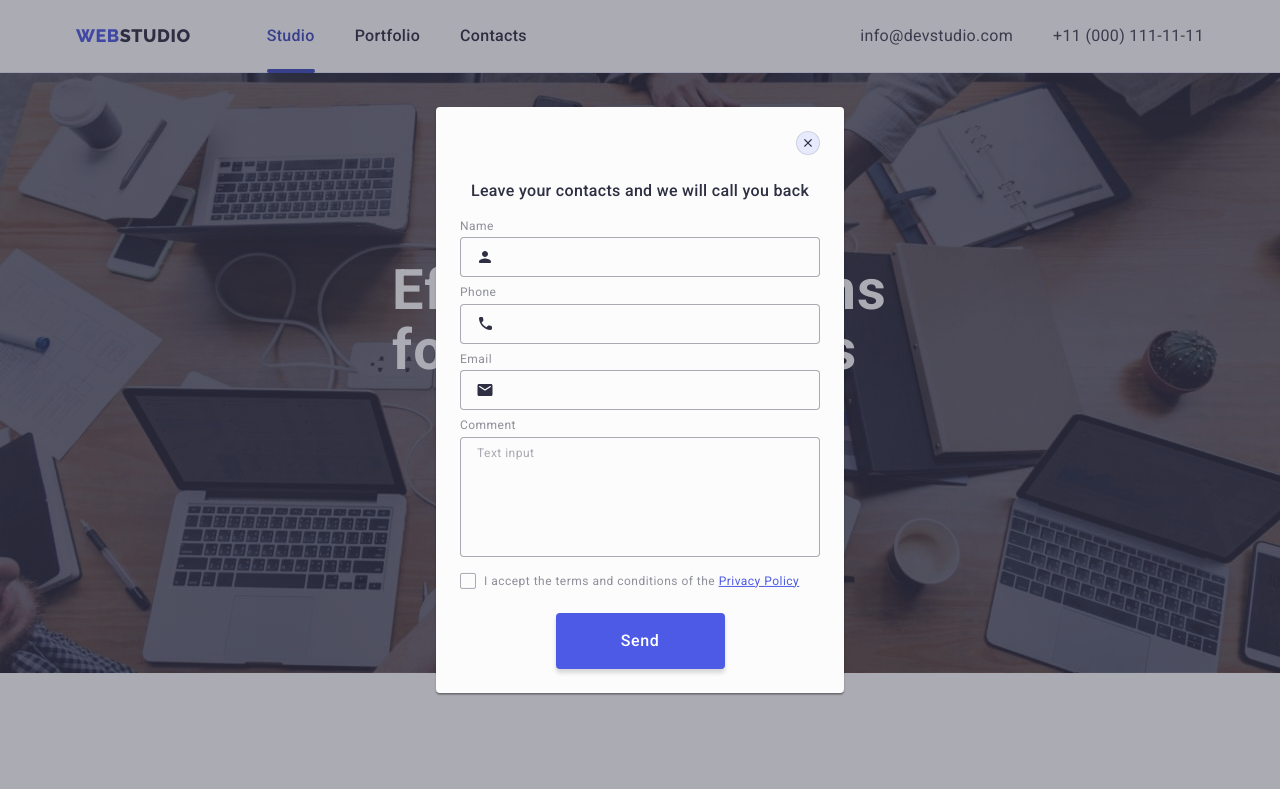
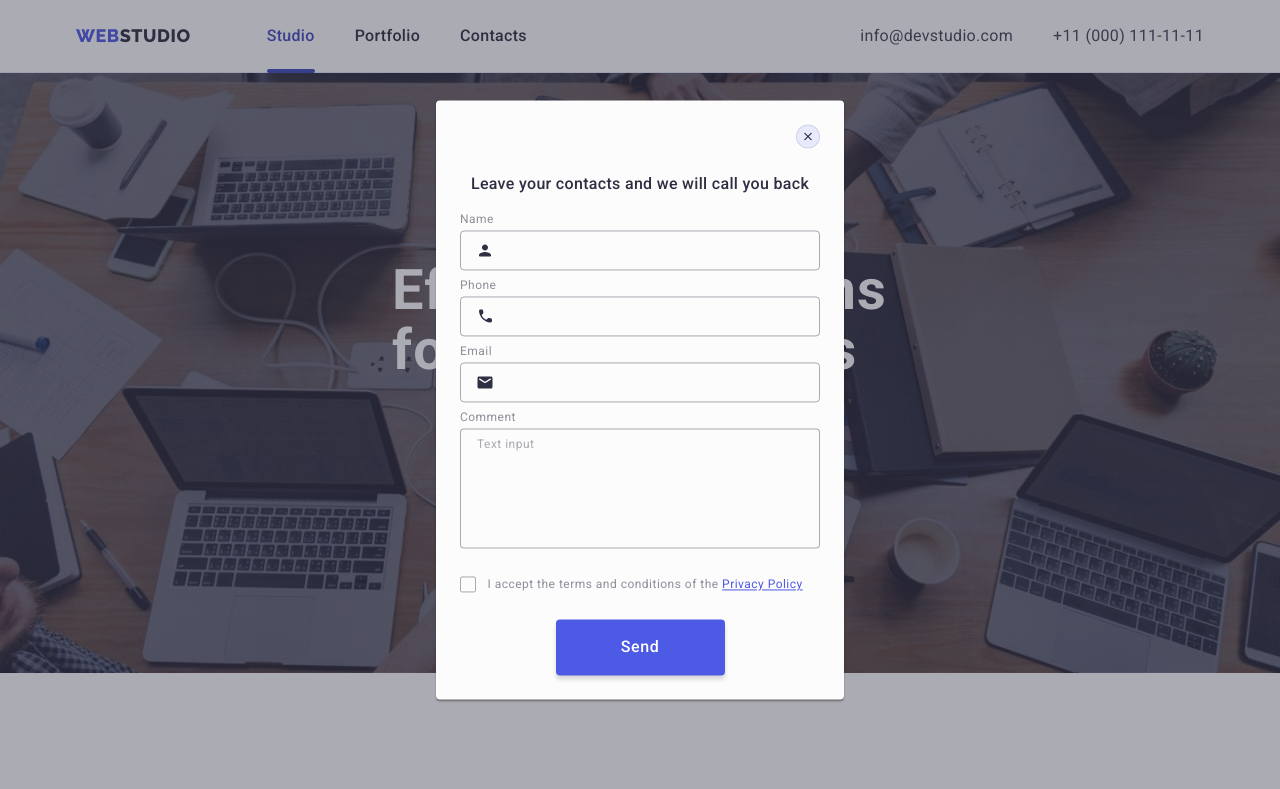
Before and after one commit to KaterynaPryimakova/goit-markup-hw-05, a plain HTML site: page index.html in a window 1280 px wide. Both pictures are taken after a click on the button "Order Service". Shown: the top 789 px of the page. Drawn offline with nearby package versions, Linux system fonts and the light colour scheme; a web font is replaced by a local one.

Commit message:
after autochek

```diff
--- a/css/styles.css
+++ b/css/styles.css
@@ -43,7 +43,7 @@ button {
 input {
     font-family: inherit;
 }
-.lost-title {
+.visually-hidden {
     position: absolute;
     width: 1px;
     height: 1px;
@@ -448,16 +448,19 @@ input {
     font-weight: 500;
     line-height: 1.5;
     letter-spacing: 0.02em;
+    margin-bottom: 16px;
 }
 .email-input{
     width: 264px;
     height: 40px;
-    background-color: var(--dark-brand-color);
+    font-size: 12px;
+    line-height: 1.5;
+    letter-spacing: 0.04em;
+    background-color: transparent;
     border-radius: 4px;
     border: 1px solid var(--white);
-    box-shadow: 0px 4px 4px 0px rgba(0, 0, 0, 0.15);
-    margin-top: 16px;
-    padding: 8px 16px;
+    filter: drop-shadow(0px 4px 4px rgba(0, 0, 0, 0.15));
+    padding-left: 16px;
     transition: border-color 250ms cubic-bezier(0.4, 0, 0.2, 1);
 }
 .email-input:is(:hover, :focus, :active){
@@ -475,9 +478,12 @@ input {
     color: var(--acent-brand-color);
 }
 .subscribe-btn{
+    min-width: 165px;
+    height: 40px;
     display: flex;
     justify-content: center;
     align-items: center;
+    font-family: "Roboto", sans-serif;
     gap: 16px;
     color: var(--white);
     background-color: var(--acent-brand-color);
@@ -494,6 +500,7 @@ input {
 }
 .btn-icon{
     fill:currentColor;
+    margin-left: 16px;
 }
 .subscribe-btn:is(:hover, :focus) {
     background-color: var(--active-color);
@@ -609,6 +616,7 @@ input {
 }
 
 .modal-content {
+    padding: 72px 24px 24px 24px;
     background-color: var(--modal-background);
     border-radius: 4px;
     box-shadow: 0px 2px 1px 0px rgba(0, 0, 0, 0.20), 0px 1px 3px 0px rgba(0, 0, 0, 0.12), 0px 1px 1px 0px rgba(0, 0, 0, 0.14);
@@ -657,7 +665,6 @@ input {
 .modal-form-callback{
     display: flex;
     flex-direction: column;
-    margin: 72px 24px 24px 24px;
 }
 .modal-form-callback:focus-within{
     border-color: var(--acent-brand-color);
@@ -676,14 +683,18 @@ input {
     color: var(--subtle-text);
     font-size: 12px;
     font-weight: 400;
-    line-height: 1.2;
+    line-height: 1.17;
     letter-spacing: 0.04em;
+    display: block;
     margin-bottom: 4px;
+}
+.input-icon-wrap{
+    position: relative;
 }
 .coment-text::placeholder{
     font-size: 12px;
     font-weight: 400;
-    line-height: 1.2;
+    line-height: 1.17;
     letter-spacing: 0.04em;
     color: rgba(46, 47, 66, 0.40);
     position: absolute;
@@ -692,16 +703,30 @@ input {
     transition: color 250ms cubic-bezier(0.4, 0, 0.2, 1);
 
 }
+.coment-wrap{
+    margin-bottom: 16px;
+}
 .coment-text{
-    margin-bottom: 16px;
-    width: 360px;
-    min-height: 120px;
+    width: 100%;
+    height: 120px;
+    font-size: 12px;
+    line-height: 1.17;
+    letter-spacing: 0.04em;
+    color: rgba(46, 47, 66, 0.40);
     background-color: var(--modal-background);
     border-radius: 4px;
     border: 1px solid rgba(46, 47, 66, 0.40);
+    padding: 8px 16px;
+    outline: transparent;
     position: relative;
     resize: none;
     transition: border-color 250ms cubic-bezier(0.4, 0, 0.2, 1);
+}
+.coment-text:is(:hover, :focus){
+    border-color: var(--acent-brand-color);
+}
+.check-input-wrap{
+    margin-bottom: 24px;
 }
 .send-btn{
     color: var(--white);
@@ -710,8 +735,10 @@ input {
     border-radius: 4px;
     border: none;
     box-shadow: 0px 4px 4px 0px rgba(0, 0, 0, 0.15);
-    width: 169px;
+    min-width: 169px;
+    height: 56px;
     display: block;
+    font-family: "Roboto", sans-serif;
     text-align: center;
     font-size: 16px;
     font-weight: 500;
@@ -721,7 +748,6 @@ input {
     transition: background-color 250ms cubic-bezier(0.4, 0, 0.2, 1);
     margin-left: auto;
     margin-right: auto;
-    margin-top: 20px;
 }
 .send-btn:is(:hover, :focus){
     background-color: var(--active-color);
@@ -736,26 +762,25 @@ input {
     color: var(--active-color);
 }
 .input-container{
-    position: relative;
     margin-bottom: 8px;
 }
-.icon-wrap{
+.callback-icon{
     width: 18px;
     height: 24px;
     position: absolute;
     top: 50%;
     left: 16px;
     transform: translateY(-50%);
-    color: var(--hero-bg-color);
+    fill: var(--hero-bg-color);
+    transition: fill 250ms cubic-bezier(0.4, 0, 0.2, 1);
 }
-.callback-icon{
-    fill: currentColor;
-}
+
 .callback-input{
-    width: 360px;
+    width: 100%;
     height: 40px;
     padding-left: 38px;
-    background-color: var(--modal-background);
+    background-color: transparent;
+    outline: transparent;
     border-radius: 4px;
     border: 1px solid rgba(46, 47, 66, 0.40);
     transition: border-color 250ms cubic-bezier(0.4, 0, 0.2, 1);
@@ -768,35 +793,34 @@ input {
 .coment-text:focus::placeholder{
     color: var(--acent-brand-color);
 }
-.callback-input:is(:hover, :focus) + .icon-wrap svg{
+.callback-input:is(:hover, :focus) + .callback-icon{
     fill: var(--acent-brand-color);
 }
-.icon-wrap svg{
-    transition: fill 250ms cubic-bezier(0.4, 0, 0.2, 1);
+
+.checkbox-label{
+    font-size: 12px;
+    line-height: 1.17;
+    letter-spacing: 0.04em;
+    color: var(--subtle-text);
 }
-/* *----------checkbox--------- */
-.checkbox-input{
-    display: none;
-}
+
 .checkbox-wrap{
-    display: inline-block;
+    display: inline-flex;
     width: 16px;
     height: 16px;
-    color: var(--light-brand-color);
     border: 1px solid rgba(46, 47, 66, 0.40);
     border-radius: 2px;
+    transition: background-color 250ms cubic-bezier(0.4, 0, 0.2, 1), border 250ms cubic-bezier(0.4, 0, 0.2, 1), fill 250ms cubic-bezier(0.4, 0, 0.2, 1);
     margin-right: 8px;
     cursor: pointer;
-    text-align: center;
+    align-items: center;
+    justify-content: center;
+    fill: transparent;
 }
 
-.checkbox-icon{
-    fill: currentColor;
-    visibility: hidden;
-}
-.label-wrap .checkbox-input:checked + .checkbox-wrap{
+.checkbox-input:checked + .checkbox-wrap{
     background-color: var(--active-color);
-}
-.label-wrap .checkbox-input:checked + .checkbox-wrap .checkbox-icon{
+    border: none;
+    fill: var(--light-brand-color);
     visibility: visible;
 }
--- a/index.html
+++ b/index.html
@@ -55,7 +55,7 @@
 
             <section class="values-bloc">
                 <div class="container">
-                    <h2 class="lost-title">Our Values</h2>
+                    <h2 class="visually-hidden">Our Values</h2>
                     <ul class="values-list list">
                         <li class="values-items">
                             <div class="values-icon-wrap">
@@ -412,12 +412,12 @@
                     </ul>
                 </div>
 
+                <div class="footer-form-wrap">
+                    <p class="subscribe-title">Subscribe</p>
                     <form class="footer-subcribe-form" name="subscribe">
-                    <div>
-                        <p class="subscribe-title">Subscribe</p>
-                        <input class="email-input" type="email" name="email" placeholder="E-mail">
-                    </div>
-
+                        <label class="footer-form-label" for="footer-email">
+                            <input class="email-input" type="email" name="email" id="footer-email" placeholder="E-mail">
+                        </label>
                         <button class="subscribe-btn" type="submit">
                             Subscribe
                             <svg class="btn-icon" width="24" height="24">
@@ -425,6 +425,7 @@
                             </svg>
                         </button>
                     </form>
+                </div>
             </div>
         </footer>
 
@@ -436,55 +437,59 @@
                     </svg>
                 </button>
 
+                <p class="form-title">Leave your contacts and we will call you back</p>
                 <form class="modal-form-callback" name="subscription">
-                    <p class="form-title">Leave your contacts and we will call you back</p>
+                    <div class="input-container">
+                        <label class="callback-label" for="user-name">
+                        Name</label>
 
-                    <label class="callback-label" for="name">
-                        Name</label>
-                        <div class="input-container">
-                            <input class="callback-input" id="name" type="text" name="your-name" autofocus >
-                            <span class="icon-wrap">
+                        <div class="input-icon-wrap">
+                            <input class="callback-input" id="user-name" type="text" name="user-name" autofocus >
                             <svg class="callback-icon" width="18" height="24">
                                 <use href="./images/icons.svg#icon-person"></use>
                             </svg>
-                            </span>
                         </div>
-
+                    </div>
+                    <div class="input-container">
                         <label class="callback-label" for="phone">
                         Phone</label>
-                        <div class="input-container">
+
+                        <div class="input-icon-wrap">
                             <input class="callback-input" id="phone" type="tel" name="phone">
-                            <span class="icon-wrap">
                             <svg class="callback-icon" width="18" height="24">
                                 <use href="./images/icons.svg#icon-phone"></use>
                             </svg>
-                            </span>
                         </div>
-
+                    </div>
+                    <div class="input-container">
                         <label class="callback-label">
                         Email</label>
-                        <div class="input-container">
+                        <div class="input-icon-wrap">
                             <input class="callback-input" id="email" type="email" name="email">
-                            <span class="icon-wrap">
                             <svg class="callback-icon" width="18" height="24">
                                 <use href="./images/icons.svg#icon-email"></use>
                             </svg>
-                            </span>
+                        </div>
                     </div>
 
-                    <label class="callback-label" for="coment">
+                    <div class="coment-wrap">
+                        <label class="callback-label" for="user-comment">
                             Comment</label>
-                        <textarea class="coment-text" id="coment" name="coment" rows="5" placeholder="Text input"></textarea>
+                        <textarea class="coment-text" id="user-comment" name="user-comment" rows="5" placeholder="Text input"></textarea>
+                    </div>
 
-                    <label class="callback-label label-wrap">
-                        <input class="checkbox-input" type="checkbox" name="agreement">
+                    <div class="check-input-wrap">
+                        <input class="checkbox-input visually-hidden" id="user-privacy" type="checkbox" value="true" name="user-privacy">
+                        <label class="checkbox-label label-wrap" for="user-privacy">
                             <span class="checkbox-wrap">
                                 <svg class="checkbox-icon" width="10" height="8">
                                     <use href="./images/icons.svg#icon-check"></use>
                                 </svg>
-                            </span>I accept the terms and conditions of the
+                            </span>
+                        I accept the terms and conditions of the
                             <a class="policy-link" href="#"> Privacy Policy</a>
                         </label>
+                    </div>
                     <button class="send-btn" type="submit">Send</button>
                 </form>
             </div>
```
Also changed, not shown: portfolio.html (+6 -5 lines). Lines whose indentation alone changed are shown as unchanged.
